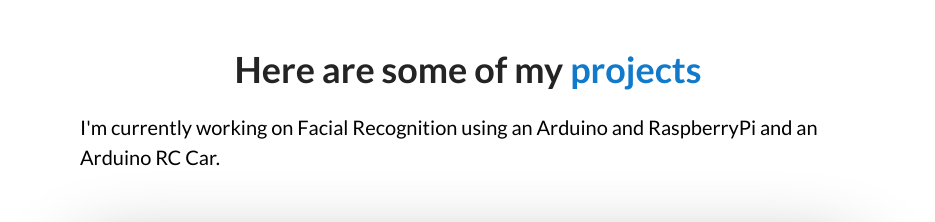
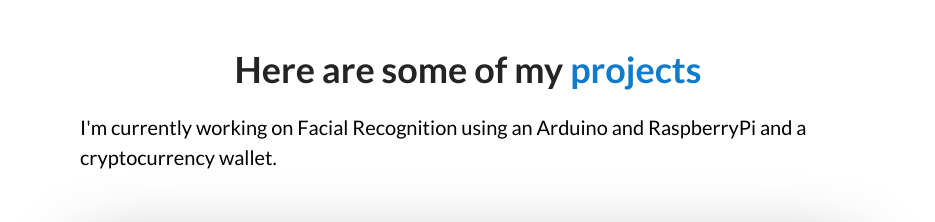
Before and after one commit to nhouse417/nhouse.github.io, a plain HTML site: page index.html in a window 1280 px wide. Shown: the part 1001-1223 px from the top of the page, without its empty margins (172-1107 px from the left). Drawn offline with Linux system fonts and the light colour scheme.

Commit message:
Changed working projects message

```diff
--- a/index.html
+++ b/index.html
@@ -75,7 +75,7 @@
       <div class="row">
         <h1 class="section__title">Here are some of my <span class="text--blue">projects</span></h1>
           <p class="about-me__info--para">
-            I'm currently working on Facial Recognition using an Arduino and RaspberryPi and an Arduino RC Car.
+            I'm currently working on Facial Recognition using an Arduino and RaspberryPi and a cryptocurrency wallet.
           </p>
         <ul class="project__list">
           <li class="project">
```
